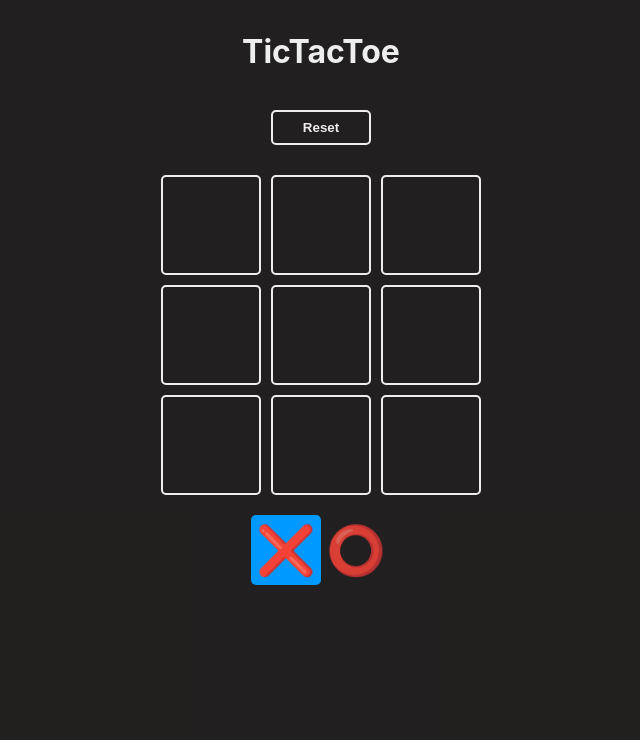
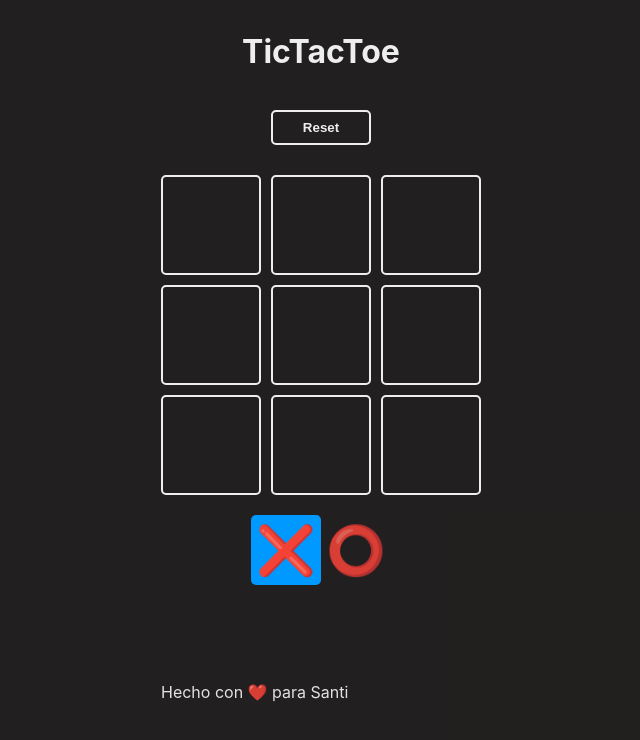
Before and after one commit to andres-developer19/tictactoe, a React (Create React App) app: page / in a window 1280 px wide. Shown: the top 740 px of the page, without its empty margins (319-959 px from the left). Built offline with nearby package versions, Linux system fonts and the light colour scheme.

Commit message:
add footer

```diff
--- a/src/App.js
+++ b/src/App.js
@@ -1,10 +1,12 @@
 import './App.css';
 import { TicTacToe } from './Components/TicTacToe/TicTacToe';
+import { Footer } from './Components/Footer';
 
 function App() {
   return (
     <div>
       <TicTacToe />
+      <Footer/>
     </div>
   );
 }
--- /dev/null
+++ b/src/Components/Footer.jsx
@@ -0,0 +1,9 @@
+import React from 'react'
+
+export const Footer = () => {
+  return (
+    <footer>
+    Hecho con ❤️ para Santi
+</footer>
+  )
+}
```
